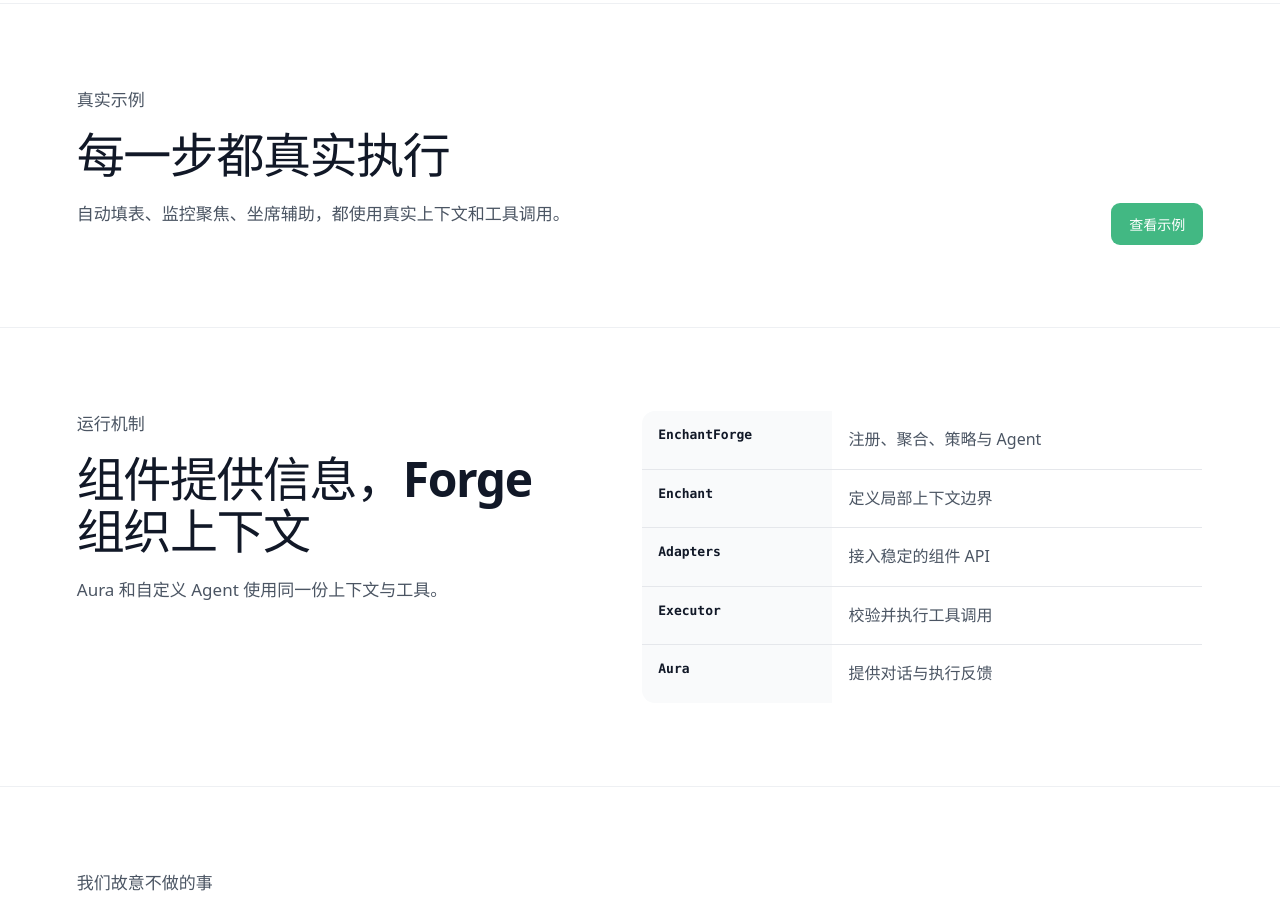
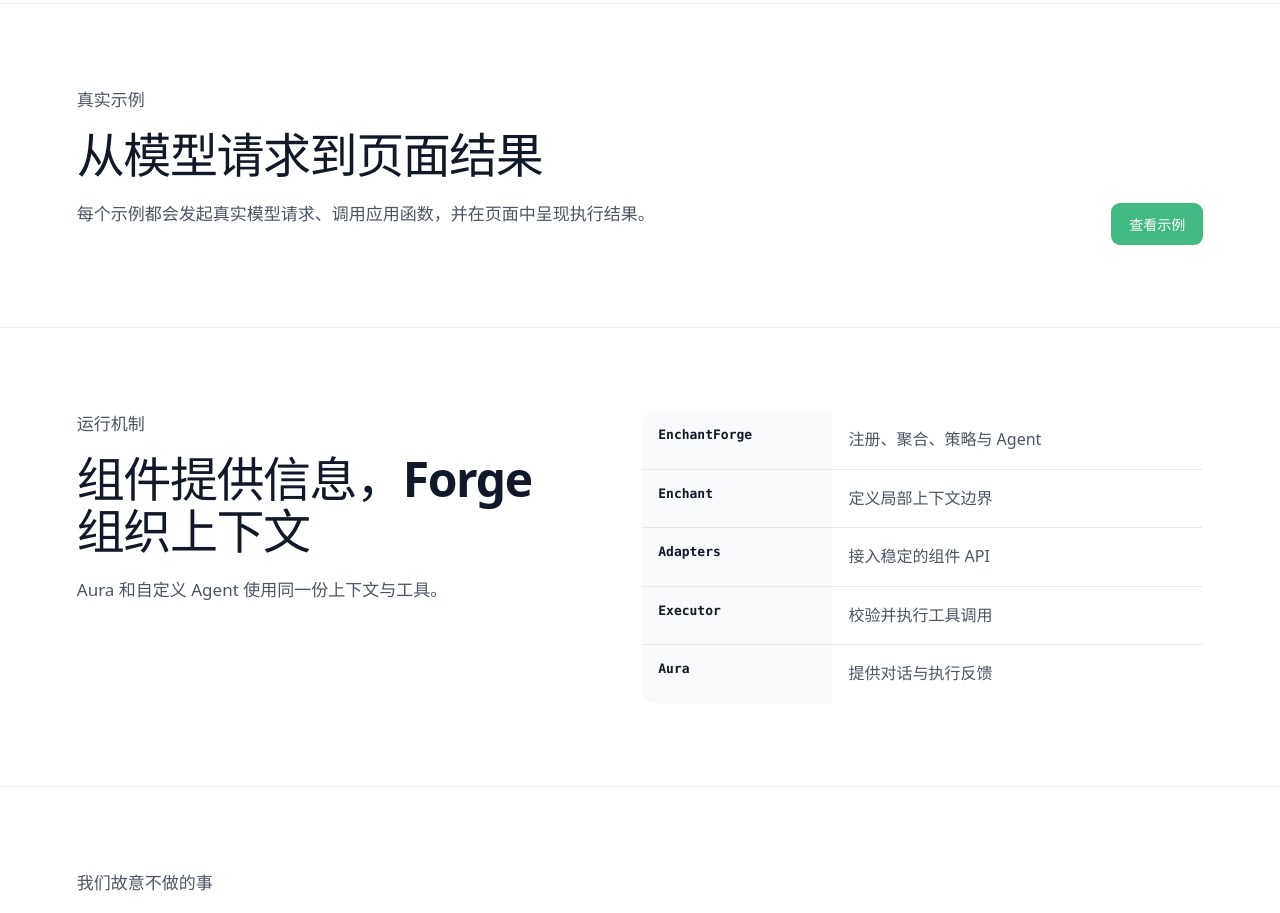
Before and after one commit to Hisashiburidane/llm-integration, a Vue app in the folder website/: page / in a window 1280 px wide. Shown: the part 2320-3233 px from the top of the page. Built offline with nearby package versions, Linux system fonts and the light colour scheme; no server answers.

Commit message:
refactor(website): describe examples by execution flow

```diff
--- a/website/src/locales.ts
+++ b/website/src/locales.ts
@@ -74,8 +74,8 @@ export const messages = {
       },
       examples: {
         kicker: '真实示例',
-        title: '每一步都真实执行',
-        body: '自动填表、监控聚焦、坐席辅助，都使用真实上下文和工具调用。',
+        title: '从模型请求到页面结果',
+        body: '每个示例都会发起真实模型请求、调用应用函数，并在页面中呈现执行结果。',
         action: '查看示例'
       },
       runtime: {
@@ -306,8 +306,8 @@ export const messages = {
       },
       examples: {
         kicker: 'Examples',
-        title: 'Every step executes for real',
-        body: 'Form filling, dashboard focus, and agent assistance use real context and tools.',
+        title: 'From model request to page result',
+        body: 'Each example sends a real model request, calls application functions, and renders the result in the page.',
         action: 'View examples'
       },
       runtime: {
```
